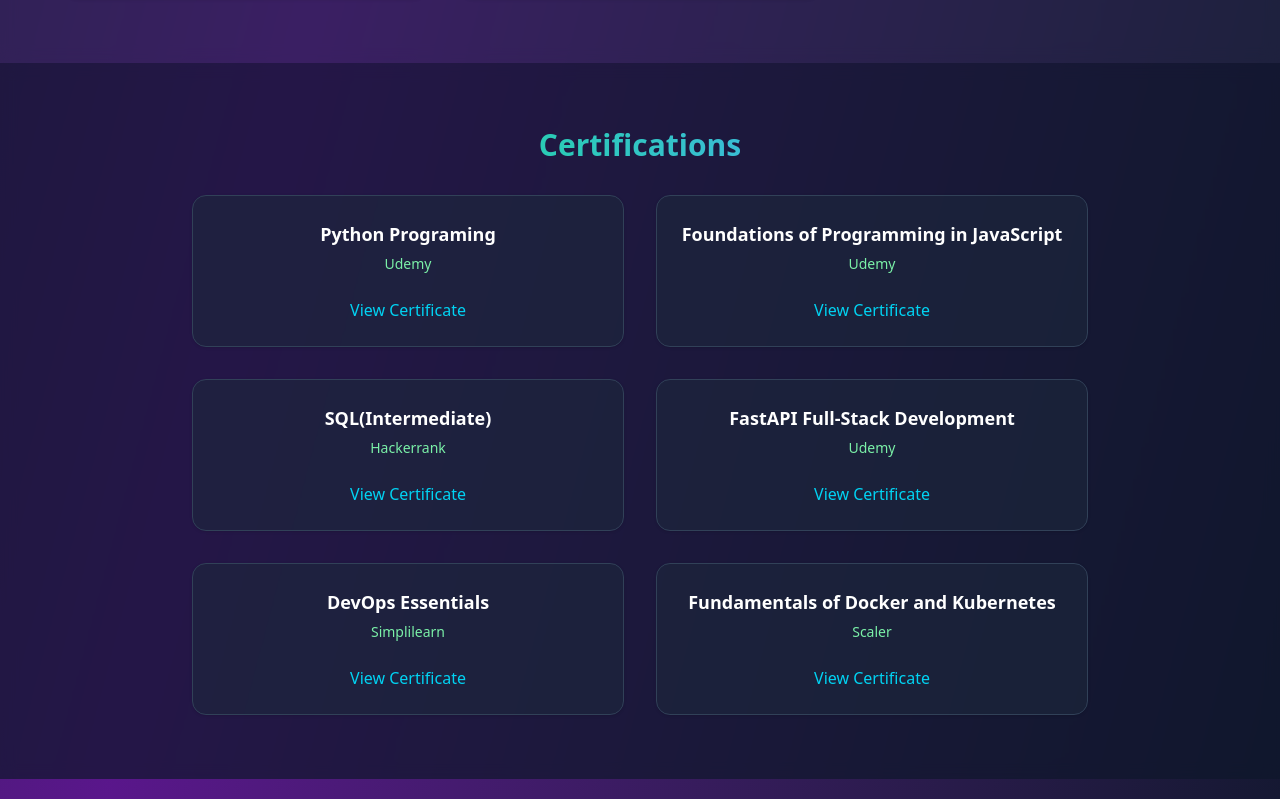
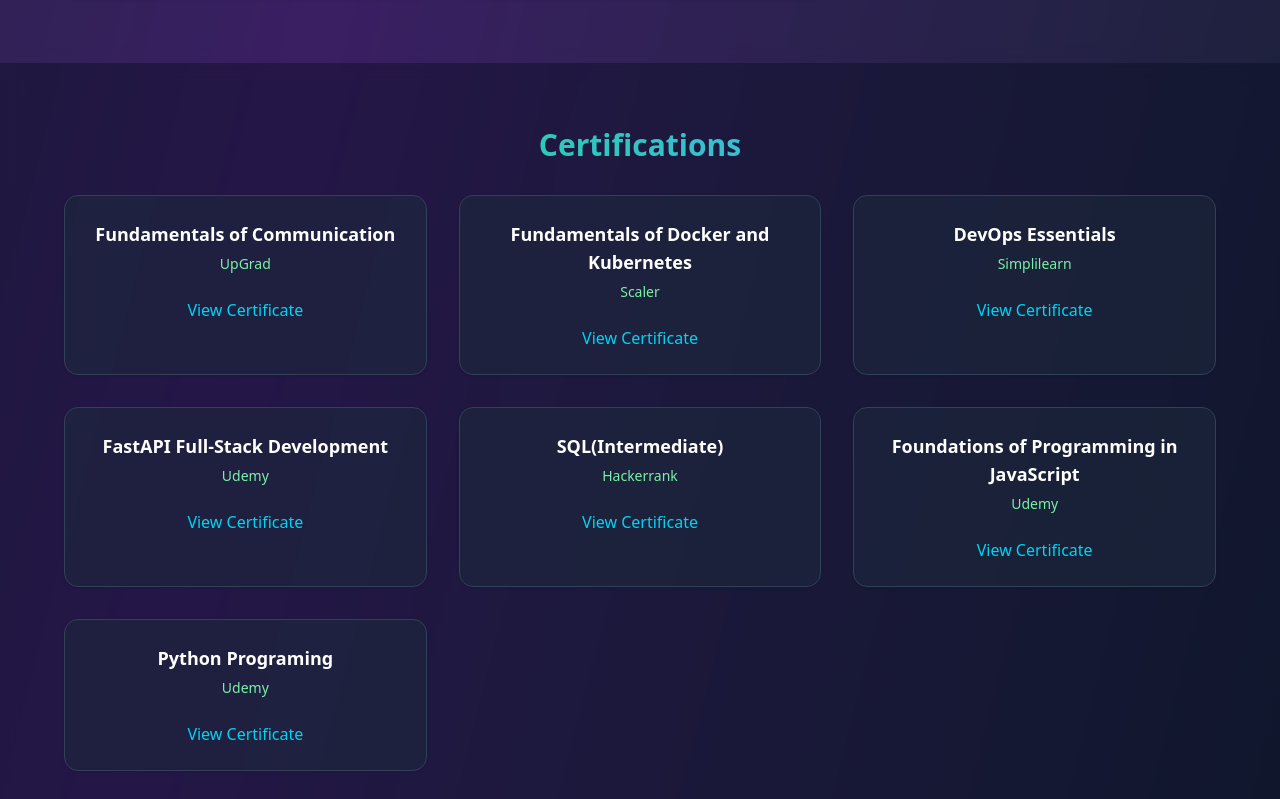
Before and after one commit to yogeshGit11/yogesh-portfolio, a Next.js app: page / in a window 1280 px wide. Shown: the part 3701-4500 px from the top of the page. Built offline with nearby package versions, Linux system fonts and the light colour scheme.

Commit message:
some improvement

```diff
--- a/app/page.tsx
+++ b/app/page.tsx
@@ -228,6 +228,12 @@ export default function Portfolio() {
       issuer: "Scaler",
       url: "https://moonshot.scaler.com/s/sl/9_XjOBn5E-",
     },
+    {
+      id: 7,
+      title: "Fundamentals of Communication",
+      issuer: "UpGrad",
+      url: "https://certificates.upgrad.com/aa33d6fb-c1a2-43f6-b603-8cc1d0da7e64-Free%20Course%20Completion-j2svLk7n8IgmWyAG.jpeg",
+    }
   ];
 
   const skills: Record<string, string[]> = {
@@ -673,12 +679,12 @@ export default function Portfolio() {
 
       {/* Certification Section */}
       <section id="certifications" className="py-16 px-4 sm:px-6 lg:px-8 bg-slate-900/70 backdrop-blur-sm">
-        <div className="max-w-4xl mx-auto text-center">
+        <div className="max-w-6xl mx-auto text-center"> {/* Changed from max-w-4xl to max-w-6xl */}
           <h2 className="text-3xl font-bold bg-gradient-to-r from-green-400 to-blue-400 bg-clip-text text-transparent mb-8">
             Certifications
           </h2>
-          <div className="grid md:grid-cols-2 gap-8">
-            {certifications.map(cert => (
+          <div className="grid md:grid-cols-3 gap-8">
+            {[...certifications].reverse().map(cert => (
               <Card key={cert.id} className="bg-slate-800/60 border-slate-700 hover:border-green-400 transition-all duration-300 hover:shadow-2xl animate-fade-in">
                 <CardHeader>
                   <CardTitle className="text-lg text-white">{cert.title}</CardTitle>
```
